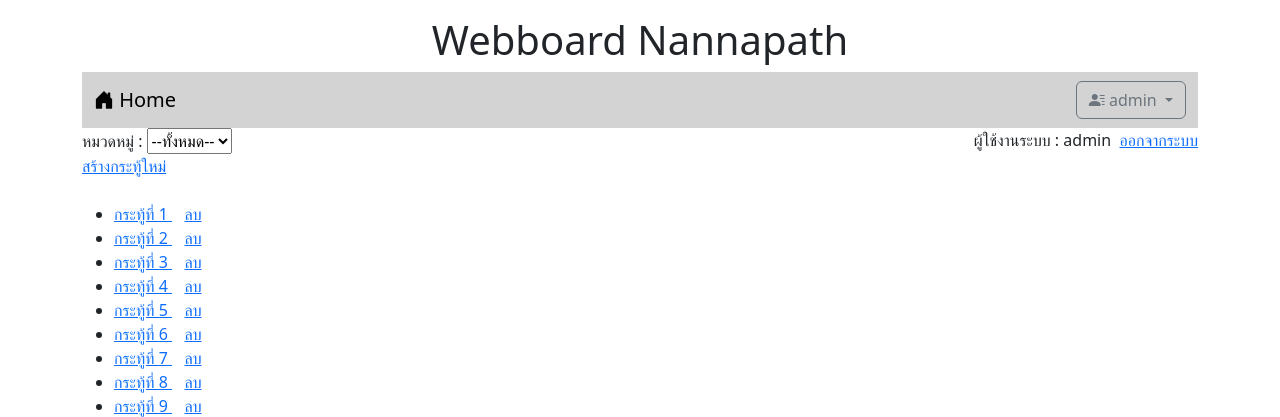
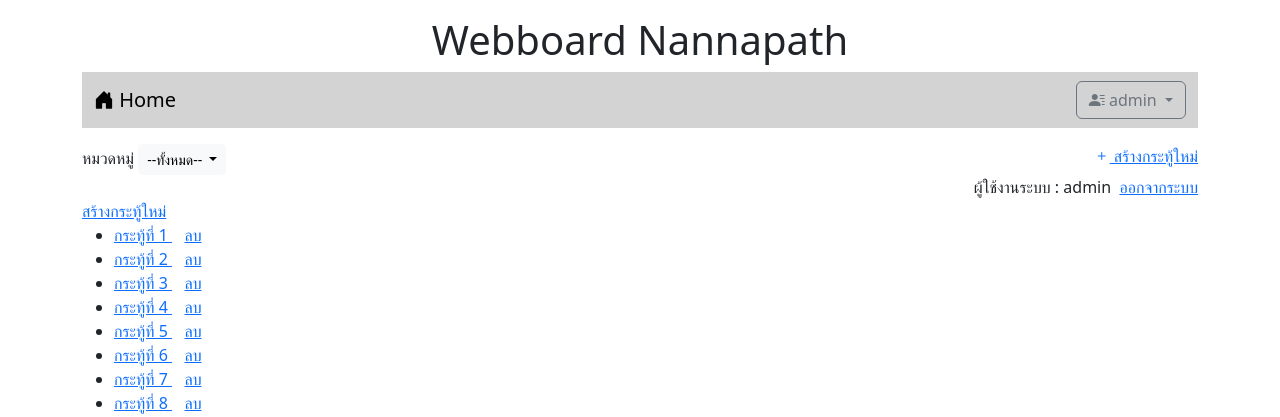
Before and after one commit to Anannapath/Webboard-Nannapath, a PHP site: page /index.php in a window 1280 px wide. Shown: the top 417 px of the page. Run offline with PHP 8.4, Linux system fonts and the light colour scheme; the visitor is signed in with stand-in values (Sample User, id 1).

Commit message:
Update dropdown

```diff
--- a/index.php
+++ b/index.php
@@ -47,12 +47,37 @@ session_start();
             </ul>
         </div>
     </nav>
-    <form >
-        หมวดหมู่ : <select valoue="category">
-            <option value="all">--ทั้งหมด--</option>
-            <option value="general">เรื่องทั่วไป</option>
-            <option value="study">เรื่องเรียน</option>
-        </select>
+
+
+    <div class="mt-3 d-flex justify-content-between">
+        <div>
+            <label>หมวดหมู่</label>
+            <span class="dropdown">
+                <button class="btn btn-light btn-sm dropdown-toggle" type="button" data-bs-toggle="dropdown" aria-expanded="false">
+                --ทั้งหมด--
+                </button>
+                <ul class="dropdown-menu">
+                    <li><a class="dropdown-item" href="#">ทั้งหมด</a></li>
+                    <li><a class="dropdown-item" href="#">เรื่องทั่วไป</a></li>
+                    <li><a class="dropdown-item" href="#">เรื่องเรียน</a></li>
+                </ul>
+            </span>
+        </div>
+        <?php
+            if(isset($_SESSION['id'])){
+        ?>
+
+        <div>
+            <a href="newpost.php" class="btn-bg-success btn-sm"> <i class="bi bi-plus"></i> สร้างกระทู้ใหม่ </a>
+        </div>
+
+        <?php
+            }
+        ?>
+
+    </div>
+
+
 
         <?php
 
@@ -71,7 +96,7 @@ session_start();
 
         ?>
 
-    </form>
+
     <br>
     <ul>
         <?php
```
